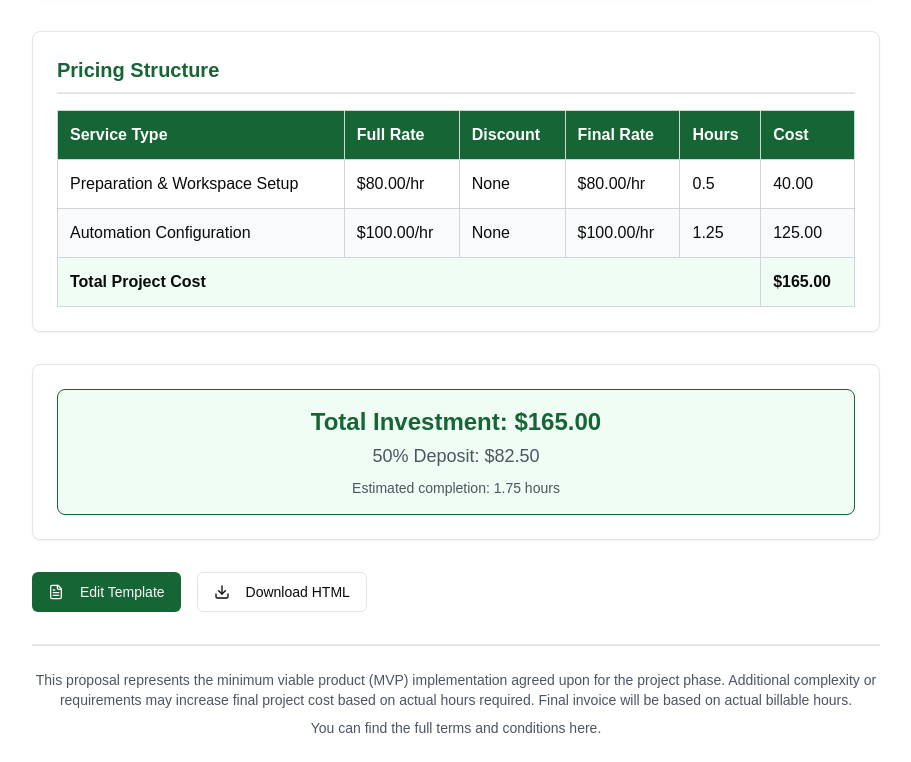
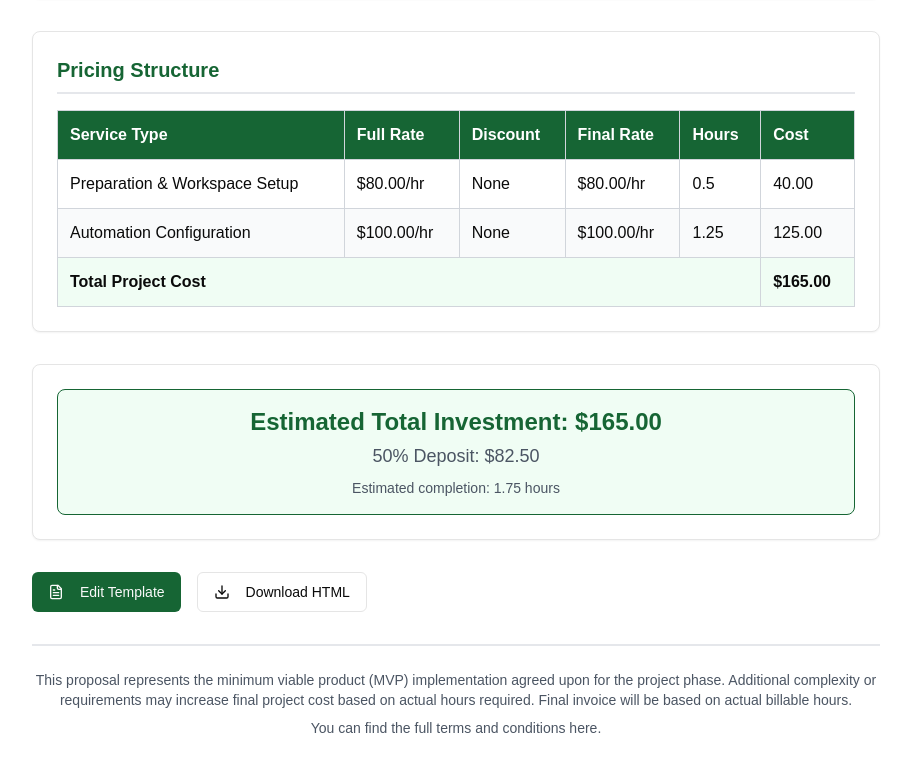
Before and after one commit to allene-norton/sow-template-v2, a Next.js app: page / in a window 1280 px wide. Shown: the part 2904-3666 px from the top of the page, without its empty margins (184-1095 px from the left). Built offline with nearby package versions, Linux system fonts and the light colour scheme.

Commit message:
add est total investment

```diff
--- a/components/sow/total-investment-summary.tsx
+++ b/components/sow/total-investment-summary.tsx
@@ -10,7 +10,7 @@ export function TotalInvestmentSummary({ data }: TotalInvestmentSummaryProps) {
     <Card className="mb-8">
       <CardContent className="p-6">
         <div className="bg-green-50 border border-green-800 rounded-lg p-4 text-center">
-          <div className="text-2xl font-bold text-green-800">Total Investment: ${data.totalCost.toFixed(2)}</div>
+          <div className="text-2xl font-bold text-green-800">Estimated Total Investment: ${data.totalCost.toFixed(2)}</div>
           <div className="text-lg text-gray-600 mt-1">
             {data.depositPercentage}% Deposit: ${data.depositAmount.toFixed(2)}
           </div>
```
